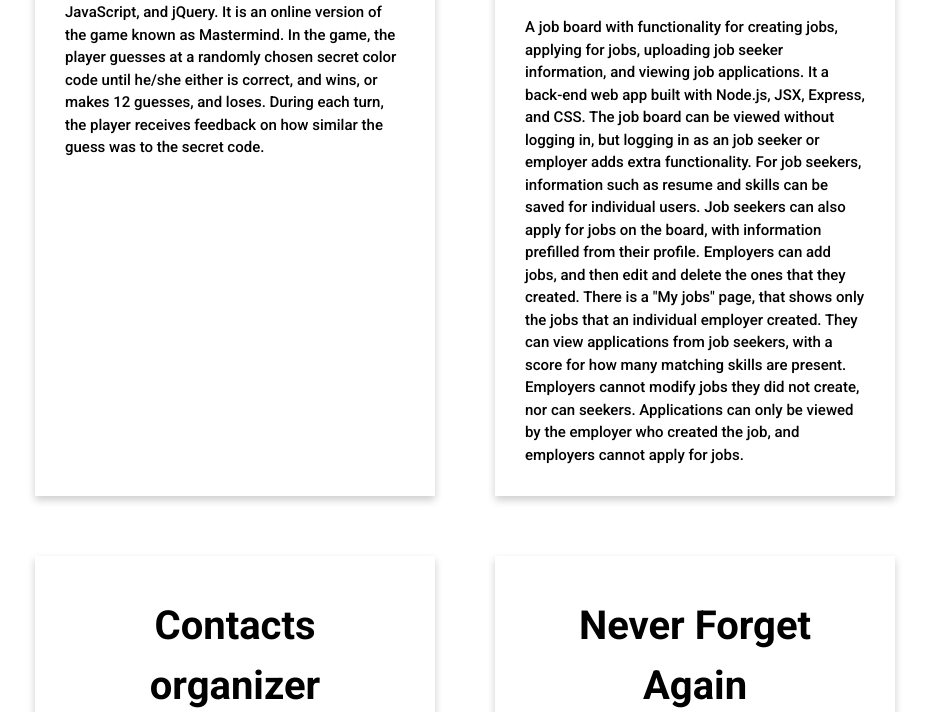
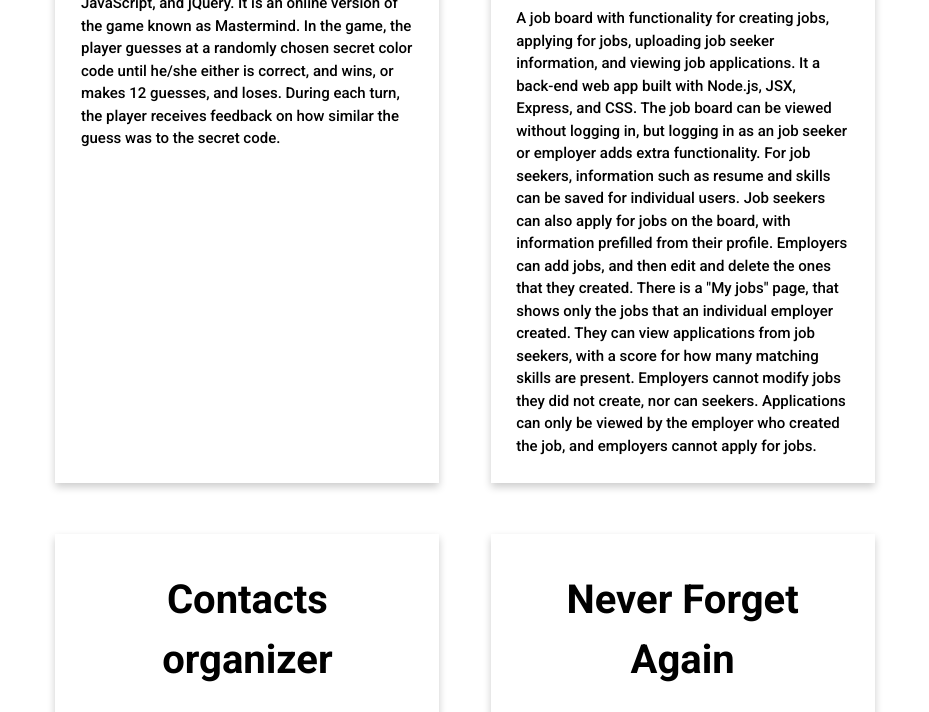
Before and after one commit to abepolk/abe-polk-general-assembly-portfolio, a website: page public/projects.html in a window 1280 px wide. Shown: the part 798-1510 px from the top of the page, without its empty margins (175-1104 px from the left). Drawn offline with Linux system fonts and the light colour scheme.

Commit message:
Fix projects layout

```diff
--- a/public/styles.css
+++ b/public/styles.css
@@ -120,9 +120,9 @@ body .main-content:not(.about-me) {
   flex-direction: column;
   align-items: center;
   box-shadow: 0 4px 8px rgba(0, 0, 0, 0.2);
-  width: 40rem;
-  margin: 3rem;
-  padding: 3rem;
+  width: 30vw;
+  margin: 2vw;
+  padding: 2vw;
 }
 .card:hover{
   box-shadow: 0 8px 16px rgba(0, 0, 0, 0.7);
```
